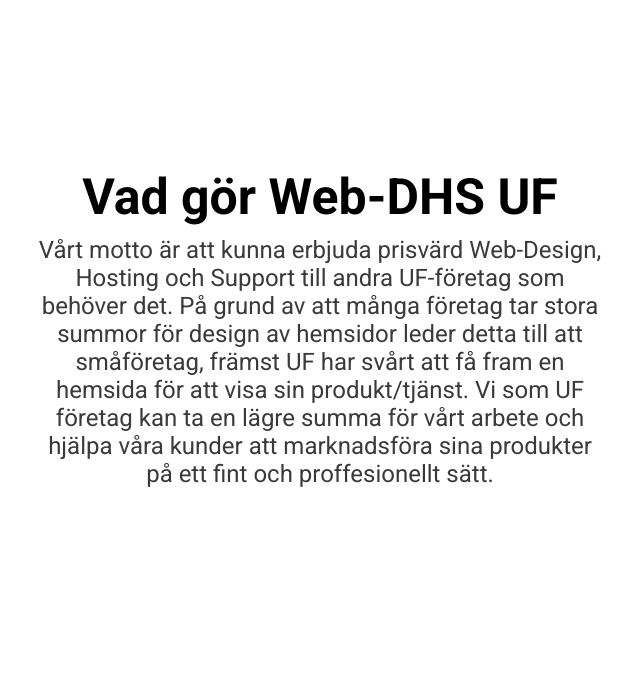
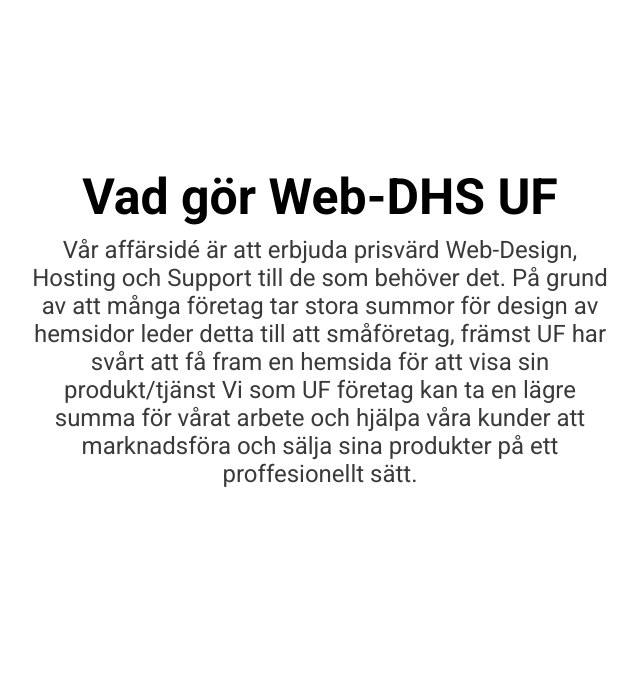
Before and after one commit to oscarskold/Hemsida-webdhs, a Node server app: page /About/ in a window 1280 px wide. Shown: the part 732-1418 px from the top of the page, without its empty margins (320-960 px from the left). Run offline with Node 20, Linux system fonts and the light colour scheme.

Commit message:
fix more text for about and homepage

```diff
--- a/old/html/About.html
+++ b/old/html/About.html
@@ -31,7 +31,7 @@
             <h1>Vad gör Web-DHS UF</h1>
 
             <h2>
-                Vårt mål är att erbjuda prisvärd Web-Design, Hosting och Support
+                Vår affärsidé är att erbjuda prisvärd Web-Design, Hosting och Support
                 till de som behöver det.
                 På grund av att många företag tar stora summor för
                 design av hemsidor leder detta till att småföretag, främst UF
--- a/old/html/Homepage.html
+++ b/old/html/Homepage.html
@@ -29,7 +29,7 @@
             <div id="s1">
                 <h1>Web-DHS UF</h1>
 
-                <h2>Bättre lösning för UF Företag</h2>
+                <h2>Stilrena och prisvärda hemsidor för UF-företag</h2>
 
                 <hr class="hrline" color="lightgrey">
 
--- a/views/About.jade
+++ b/views/About.jade
@@ -25,11 +25,13 @@
       #a2
         h1 Vad gör Web-DHS UF
         h2
-          |Vårt motto är att kunna erbjuda prisvärd Web-Design, Hosting och Support till andra UF-företag som behöver det.
-          |På grund av att många företag tar stora summor för design av hemsidor leder detta till att småföretag,
-          |främst UF har svårt att få fram en hemsida för att visa sin produkt/tjänst.
-          |Vi som UF företag kan ta en lägre summa för vårt arbete och hjälpa våra kunder
-          |att marknadsföra sina produkter på ett fint och proffesionellt sätt.
+          |  Vår affärsidé är att erbjuda prisvärd Web-Design, Hosting och Support
+          |  till de som behöver det.
+          |  På grund av att många företag tar stora summor för
+          |  design av hemsidor leder detta till att småföretag, främst UF
+          |  har svårt att få fram en hemsida för att visa sin produkt/tjänst
+          |  Vi som UF företag kan ta en lägre summa för vårat arbete och hjälpa våra kunder
+          |  att marknadsföra och sälja sina produkter på ett proffesionellt sätt.
       #a3
         h1 Hur fungerar det?
         h2
--- a/views/Homepage.jade
+++ b/views/Homepage.jade
@@ -23,7 +23,7 @@
           #banner_pic
         #s1
           h1 Web-DHS UF
-          h2 Bättre lösning för UF Företag
+          h2 Stilrena och prisvärda hemsidor för UF-företag
           hr.hrline(color='lightgrey')
         #s2
           h1 Varför behöver ett UF en hemsida?
```
